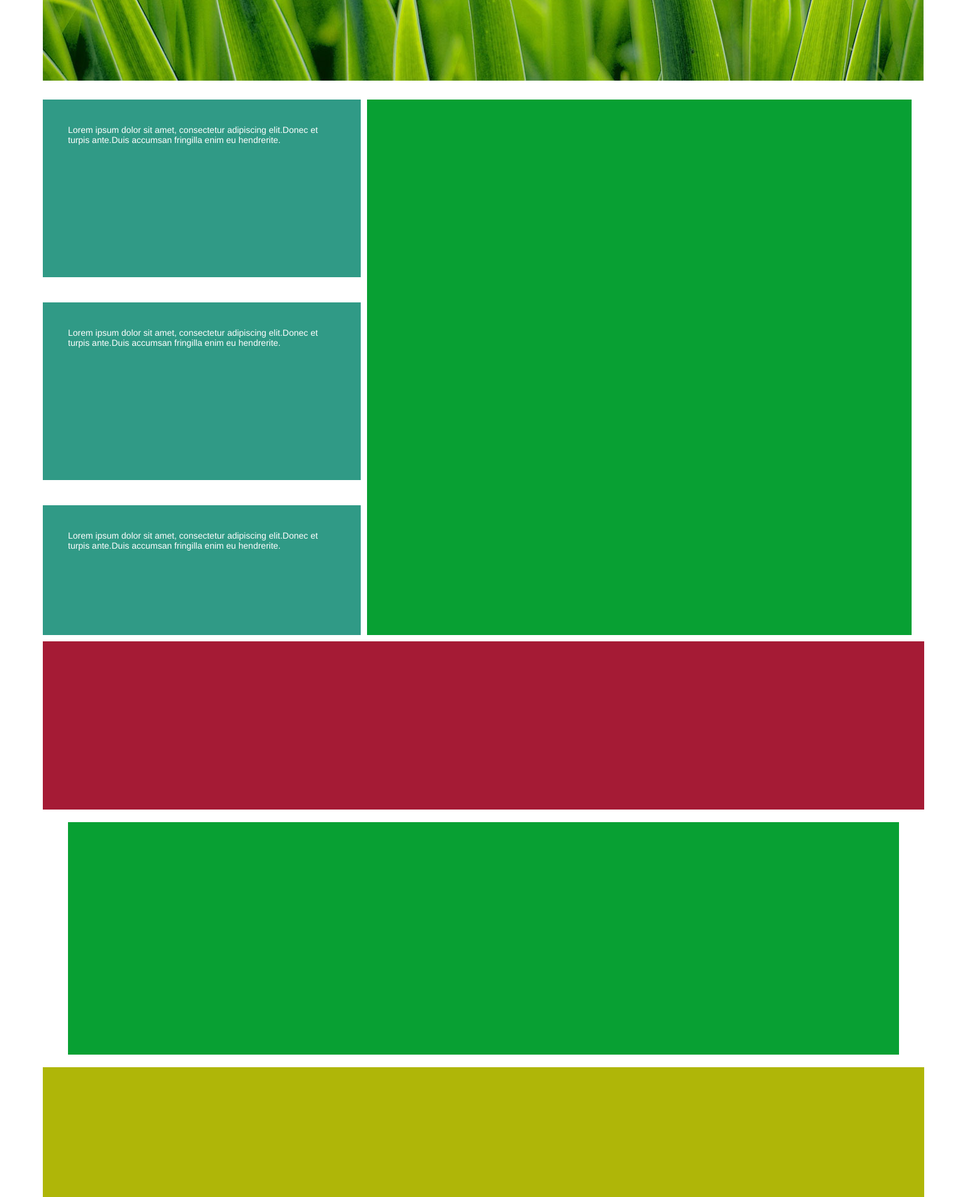
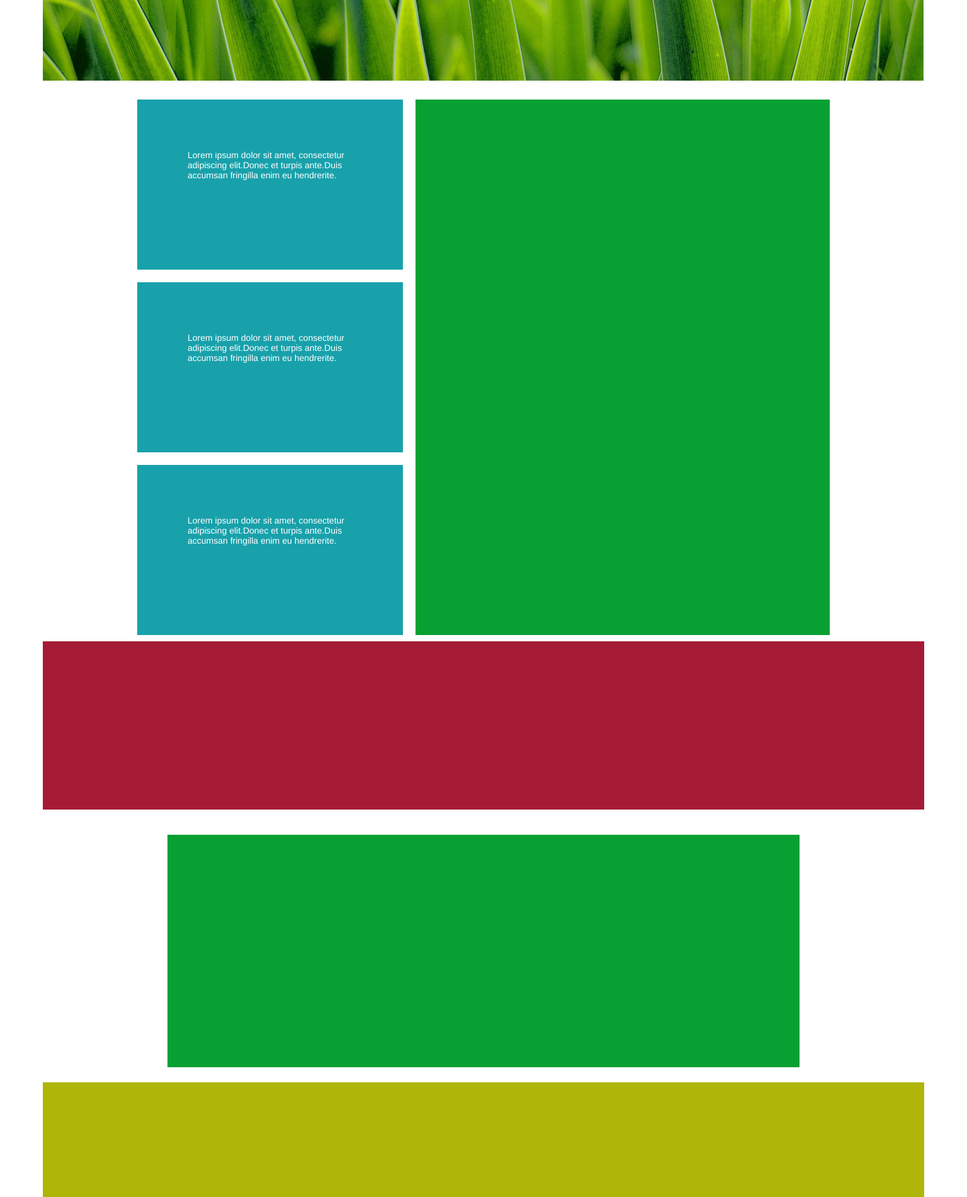
Before and after one commit to gawronix/PandaTask1, a website: page index.html in a window 1536 px wide. Shown: the part 580-2480 px from the top of the page at 63% size. Drawn offline with Linux system fonts and the light colour scheme.

Commit message:
work is done :)

```diff
--- a/src/scss/main.scss
+++ b/src/scss/main.scss
@@ -1,6 +1,6 @@
 //colors
 $color_thatch_green_approx: #424413;
-$color_lochinvar_approx: #309a86;
+$color_lochinvar_approx: #18A1AB;
 $color_forest_green_approx: #08a033;
 $color_mine_shaft_approx: #333;
 $white: white;
@@ -17,7 +17,7 @@ body {
 }
 
 .menu__boxes--text {
-    padding: 40px;
+    padding: 80px;
     color: $white;
     font-weight: 100;
     font-size: 14px;
@@ -51,9 +51,6 @@ body {
     width: auto;
     display: block;
     margin: 20px;
-    max-width: 1400px;
-    margin-left: 100px;
-    margin-right: 100px;
 }
 
 .footer__about--center {
@@ -67,18 +64,6 @@ body {
     display: flex;
     align-items: center;
     justify-content: center;
-}
-
-.header {
-    background: $color_thatch_green_approx;
-    width: 1036px;
-    height: 126px;
-    display: inline-block;
-    margin-bottom: 20px;
-}
-
-.header__center {
-    text-align: center;
 }
 
 .content {
@@ -97,31 +82,6 @@ body {
     margin-top: 20px;
     margin-bottom: 20px;
 }
-
-.footer__about {
-    background: $color_forest_green_approx;
-    height: 369px;
-    width: auto;
-    display: block;
-    margin: 20px;
-    max-width: 1400px;
-    margin-left: 100px;
-    margin-right: 100px;
-}
-
-.footer__about--center {
-    text-align: center;
-}
-
-.footer__empty {
-    background: white;
-    height: 362px;
-    width: 100%;
-    display: flex;
-    align-items: center;
-    justify-content: center;
-}
-
 
 .header__imgBig {
     position: relative;
@@ -162,6 +122,14 @@ body {
 }
 
 @media all and (min-width: 500px) {
+    .header {
+        background: $color_thatch_green_approx;
+        width: auto;
+        height: 126px;
+        margin-bottom: 20px;
+        display: block;
+    }
+
     .content {
         display: flex;
         flex-direction: column-reverse;
@@ -175,6 +143,20 @@ body {
 }
 
 @media all and (min-width: 800px) {
+    .header {
+        background: $color_thatch_green_approx;
+        width: auto;
+        height: 126px;
+        display: block;
+        margin-bottom: 20px;
+        margin-right: 20px;
+        margin-left: 20px;
+    }
+
+    .header__center {
+        text-align: center;
+    }
+
     .content {
         display: flex;
         flex-direction: column-reverse;
@@ -199,22 +181,40 @@ body {
     .menu__boxes.firstbox {
         order: 1;
         flex: 1 0 0;
-        margin: 20px 0px 0 0;
+        margin: 0px 10px 0 10px;
     }
 
     .menu__boxes.secondbox {
         order: 2;
         flex: 1 0 0;
-        margin: 40px 0 40px 0px;
+        margin: 0px 0px 20px 10px;
     }
 
     .menu__boxes.thirdbox {
         order: 3;
         margin: 0;
+        margin-bottom: 20px;
     }
+
+    .footer__about {
+        background: $color_forest_green_approx;
+        height: 369px;
+        width: auto;
+        display: block;
+        margin: 20px;
+    }
+
 }
 
 @media all and (min-width: 1400px) {
+    .header {
+        background: $color_thatch_green_approx;
+        width: 1036px;
+        height: 126px;
+        display: inline-block;
+        margin-bottom: 20px;
+    }
+
     .content {
         display: flex;
         flex-direction: row;
@@ -225,12 +225,42 @@ body {
     .content__area {
         height: 850px;
         margin-bottom: 0;
+        margin-right: 150px;
     }
 
     .content__menu {
         display: flex;
         flex-flow: column;
         text-align: center;
-        margin: 0 10px 0 0;
+        margin: 0 20px 0 150px;
     }
+
+    .menu__boxes.firstbox {
+        order: 1;
+        flex: 1 0 0;
+        margin: 20px 0px 0;
+    }
+
+    .menu__boxes.secondbox {
+        order: 2;
+        flex: 1 0 0;
+        margin: 20px 0 20px 0px;
+    }
+
+    .menu__boxes.thirdbox {
+        order: 3;
+        flex: 1 0 0;
+        margin: 0 0 0 0;
+    }
+
+    .footer__about {
+        background: $color_forest_green_approx;
+        height: 369px;
+        width: 1004px;
+        display: inline-block;
+        margin-bottom: 20px;
+        margin-left: auto;
+        margin-right: auto;
+    }
+
 }
```
Also changed, not shown: dist/css/main.css.
